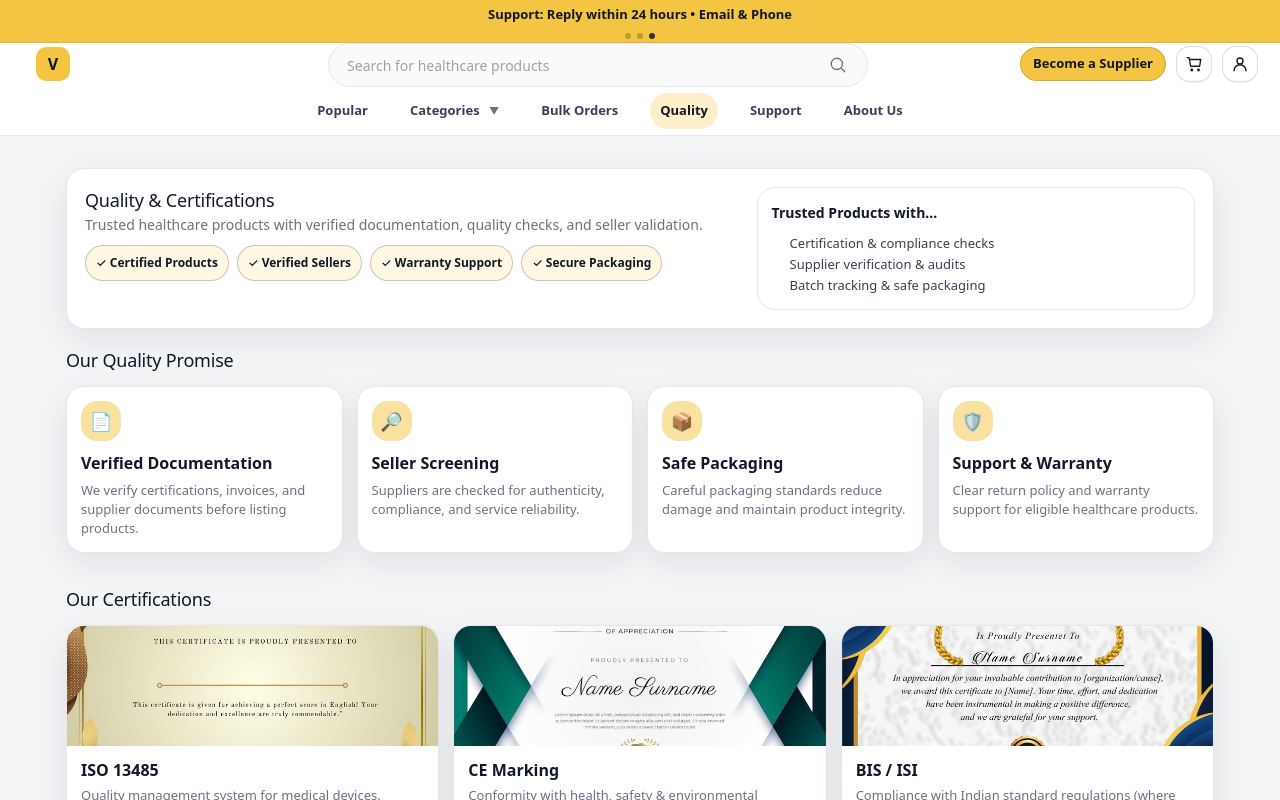
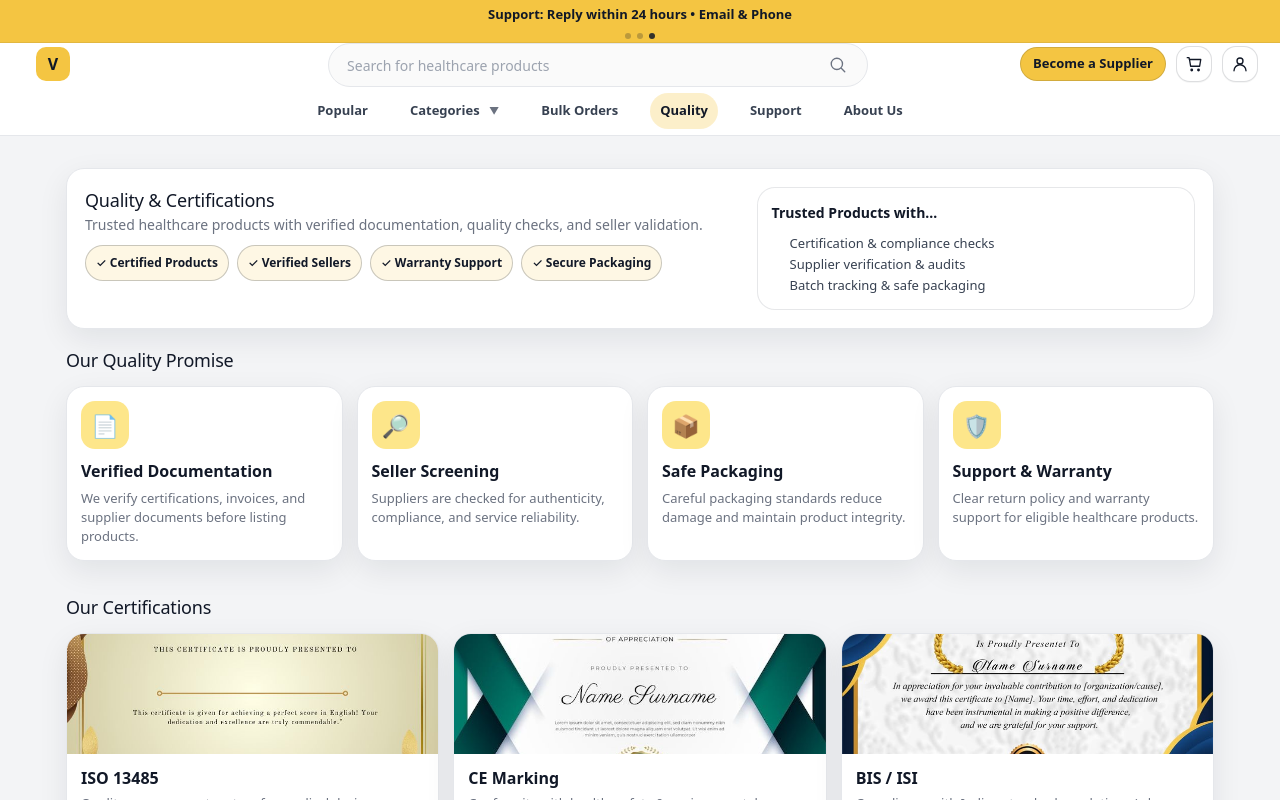
Before and after one commit to karismita27/healthcare_store, a React (Vite) app: page /quality in a window 1280 px wide. Shown: the top 800 px of the page. Built offline with nearby package versions, Linux system fonts and the light colour scheme.

Commit message:
quality update

```diff
--- a/src/styles/pages.css
+++ b/src/styles/pages.css
@@ -495,14 +495,15 @@
 
 .promiseTile{padding: 14px}
 .promiseTile__icon{
-  width: 40px;
-  height: 40px;
-  border-radius: 16px;
-  background: rgba(244,197,66,0.5);
-  display:flex;
-  align-items:center;
-  justify-content:center;
-  font-size: 18px;
+  width: 48px;
+  height: 48px;
+  border-radius: 14px;
+  background: #fde68a;
+  display: flex;
+  align-items: center;
+  justify-content: center;font-size: 22px;
+  color: #92400e;
+  flex-shrink: 0;
 }
 .promiseTile__title{margin-top: 10px; font-weight: 550}
 .promiseTile__text{margin-top: 6px; font-size: 13px; font-weight: 450; line-height:1.45}
```
